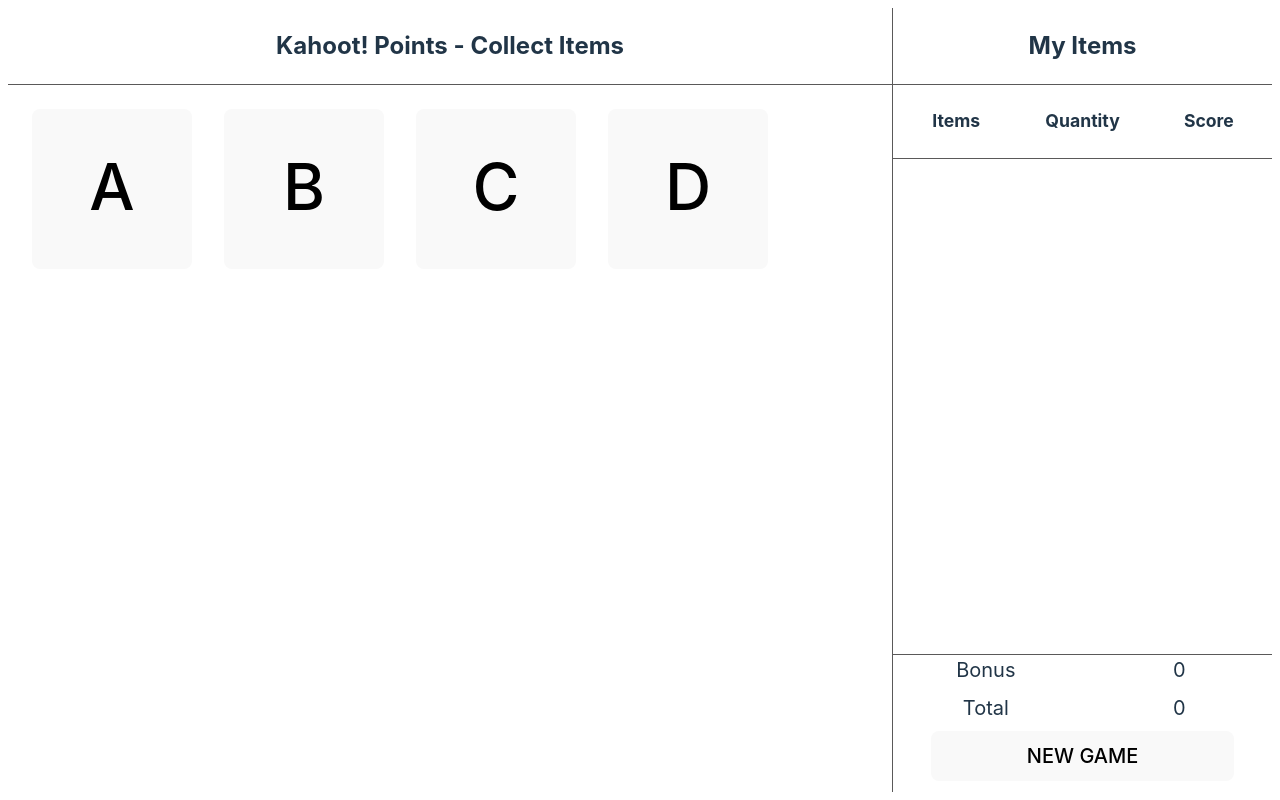
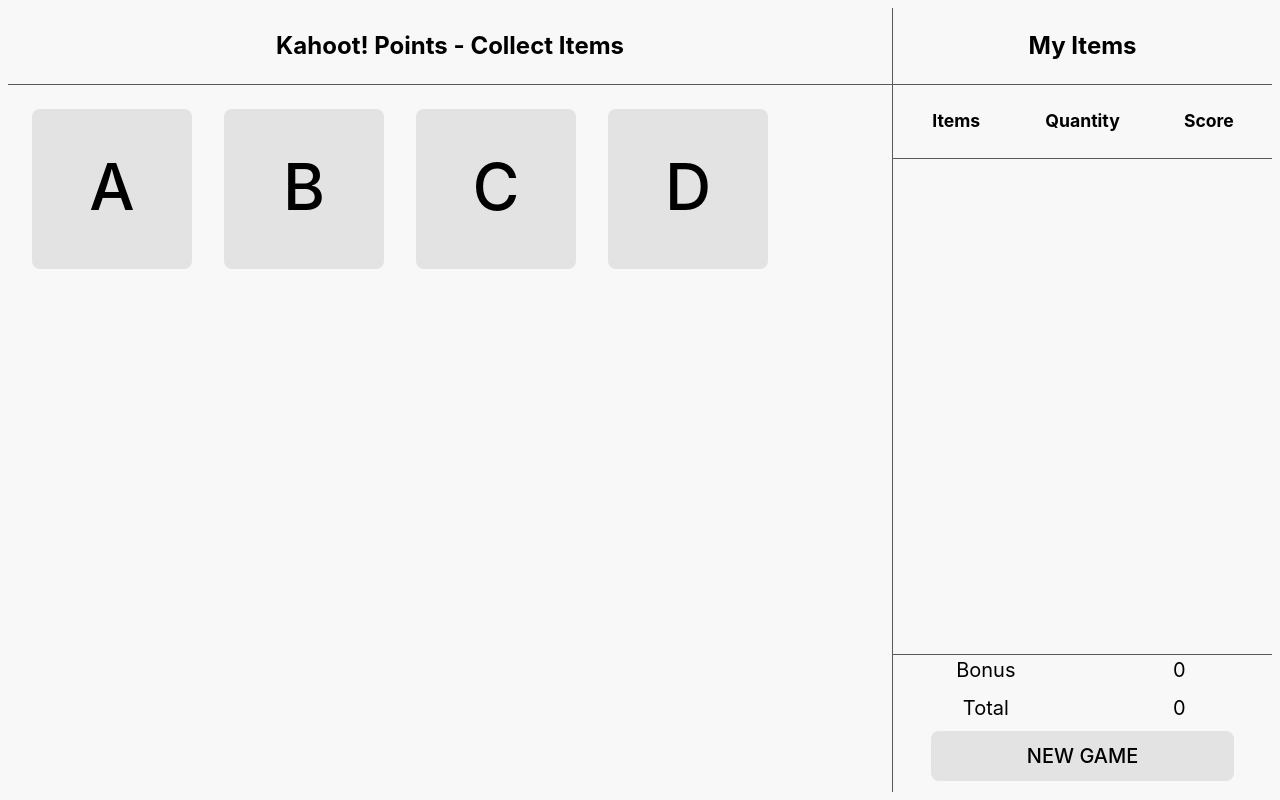
Before and after one commit to ArijitCloud/alphabet-collector-game, a React (Vite) app: page / in a window 1280 px wide. Built offline with nearby package versions, Linux system fonts and the light colour scheme.

Commit message:
system theme support

```diff
--- a/src/App.css
+++ b/src/App.css
@@ -4,9 +4,6 @@
   padding: 0.5rem;
   text-align: center;
   height: 98vh;
-  --border-style: 1px solid rgb(90, 89, 89);
-  --score-big-font-size: 1.25rem;
-  --score-small-font-size: 1.1rem;
 }
 .main-container {
   width: 100%;
--- a/src/index.css
+++ b/src/index.css
@@ -12,15 +12,24 @@
   -webkit-font-smoothing: antialiased;
   -moz-osx-font-smoothing: grayscale;
   -webkit-text-size-adjust: 100%;
+
+  --border-style: 1px solid rgb(90, 89, 89);
+  --score-big-font-size: 1.25rem;
+  --score-small-font-size: 1.1rem;
+
+  --text-color: #000000;
+  --background-color: #f8f8f8;
+  --link-color: #747bff;
+  --button-background-color: #e3e3e3;
 }
 
 a {
   font-weight: 500;
-  color: #646cff;
+  color: var(--link-color);
   text-decoration: inherit;
 }
 a:hover {
-  color: #535bf2;
+  color: var(--link-color);
 }
 
 body {
@@ -29,6 +38,8 @@
   place-items: center;
   min-width: 320px;
   min-height: 100vh;
+  color: var(--text-color);
+  background-color: var(--background-color);
 }
 
 h1 {
@@ -43,7 +54,7 @@
   font-size: 1em;
   font-weight: 500;
   font-family: inherit;
-  background-color: #1a1a1a;
+  background-color: var(--button-background-color);
   cursor: pointer;
   transition: border-color 0.25s;
 }
@@ -57,13 +68,18 @@
 
 @media (prefers-color-scheme: light) {
   :root {
-    color: #213547;
-    background-color: #ffffff;
-  }
-  a:hover {
-    color: #747bff;
-  }
-  button {
-    background-color: #f9f9f9;
+    --text-color: #000000;
+    --background-color: #f8f8f8;
+    --link-color: #747bff;
+    --button-background-color: #e3e3e3;
   }
 }
+
+@media (prefers-color-scheme: dark) {
+  :root {
+    --text-color: #ffffff;
+    --background-color: #333333;
+    --link-color: #747bff;
+    --button-background-color: #3a3a3a;
+  }
+}
```
